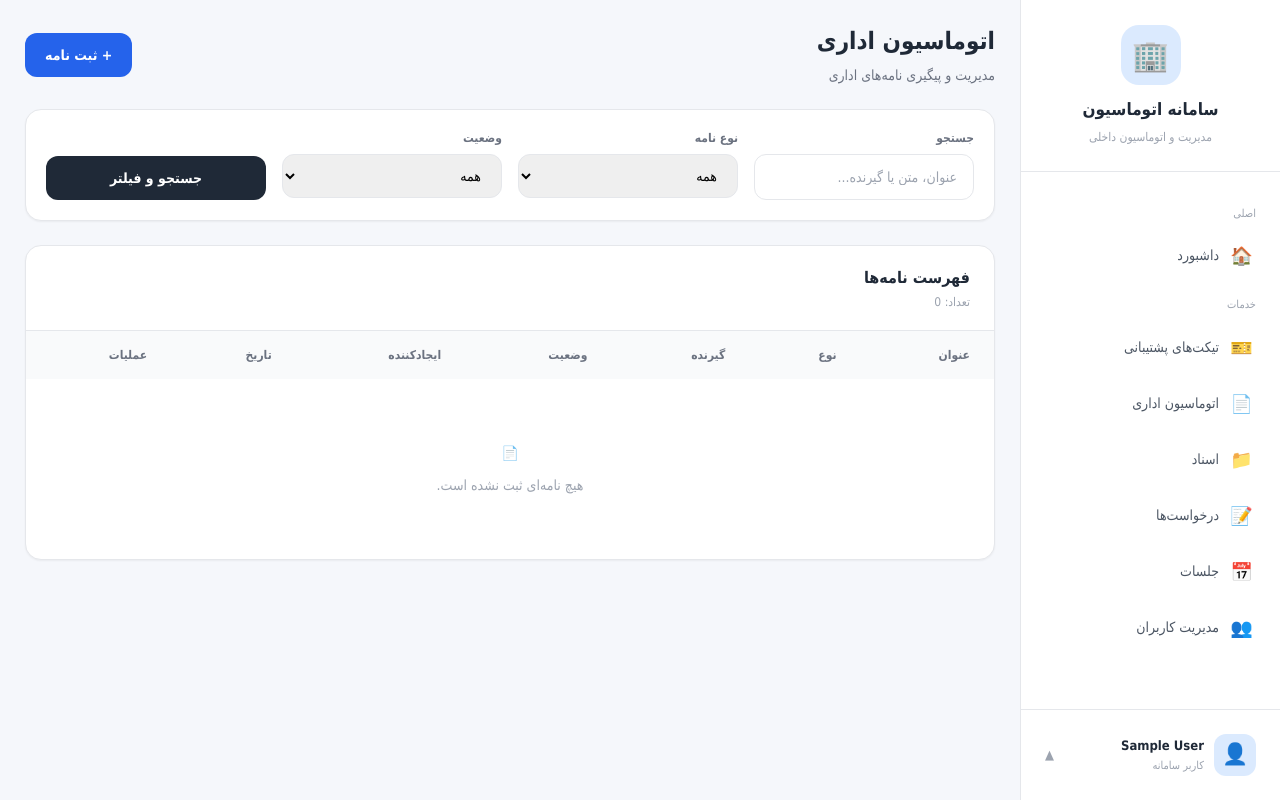
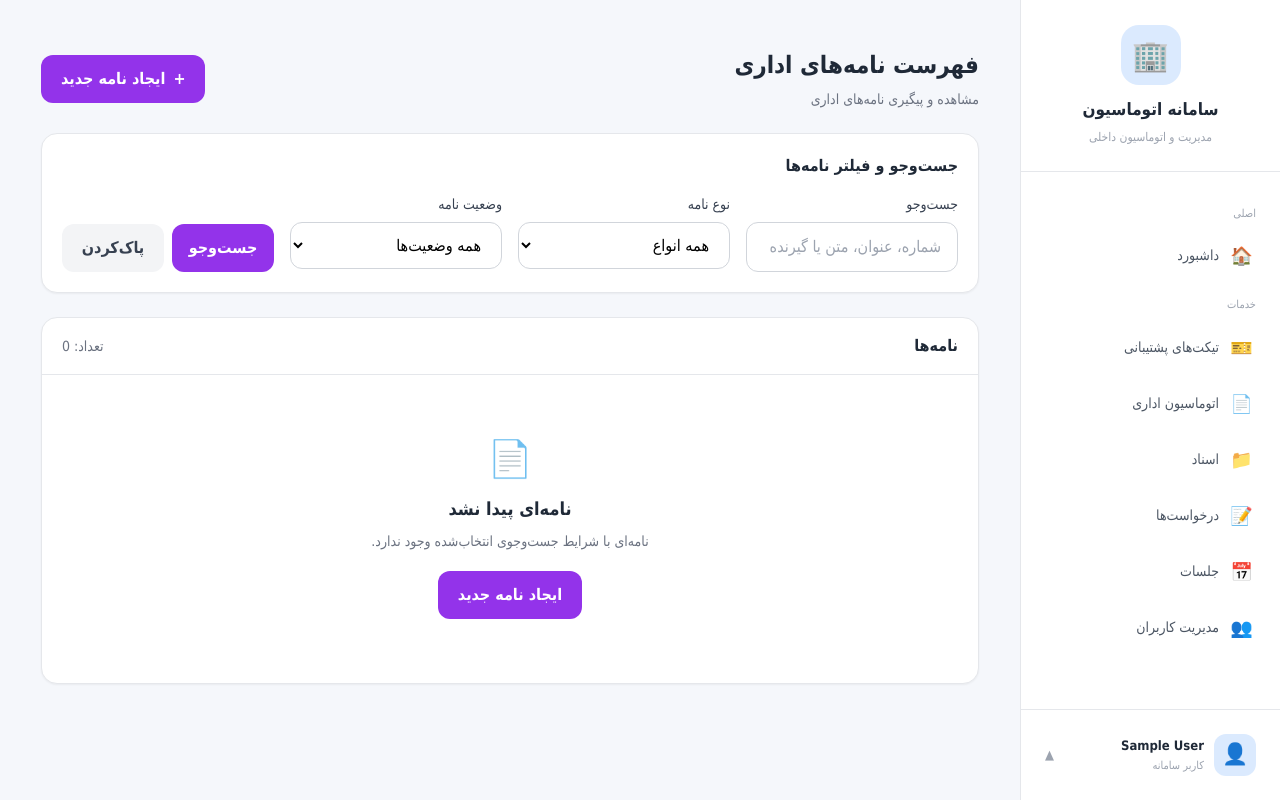
Before and after one commit to ticketit2026/automate-admin, a Django app: page /admin-automation/ in a window 1280 px wide. Run offline with Django 5.2, Linux system fonts and the light colour scheme; the visitor is signed in with stand-in values (Sample User, id 1); data comes from the database, SQL or seed files in the repository; data that the repository does not hold is empty; some libraries are stand-ins or nearby versions.

Commit message:
Update letter_list.html

```diff
--- a/templates/admin_automation/letter_list.html
+++ b/templates/admin_automation/letter_list.html
@@ -1,191 +1,175 @@
+
 {% extends 'base.html' %}
 
 {% block title %}
-اتوماسیون اداری
+فهرست نامه‌های اداری
 {% endblock %}
 
 {% block content %}
 
-<div class="max-w-7xl mx-auto">
+<div class="max-w-7xl mx-auto px-4 py-6" dir="rtl">
 
-    <!-- Header -->
-
-    <div class="flex items-center justify-between mb-6">
+    <!-- سربرگ صفحه -->
+    <div class="flex flex-col sm:flex-row sm:items-center sm:justify-between gap-4 mb-6">
 
         <div>
-
             <h1 class="text-2xl font-bold text-gray-800">
-                اتوماسیون اداری
+                فهرست نامه‌های اداری
             </h1>
 
             <p class="text-sm text-gray-500 mt-2">
-                مدیریت و پیگیری نامه‌های اداری
+                مشاهده و پیگیری نامه‌های اداری
             </p>
-
         </div>
 
-
-        {% if request.user.is_superuser or request.user.has_perm %}
-
+        {% if can_create_letter %}
         <a
             href="{% url 'letter_create' %}"
-            class="bg-blue-600 hover:bg-blue-700 text-white px-5 py-3 rounded-xl text-sm font-semibold transition"
+            class="inline-flex items-center justify-center gap-2 bg-purple-600 hover:bg-purple-700 text-white px-5 py-3 rounded-xl font-semibold transition"
         >
-            + ثبت نامه
+            <span>+</span>
+            <span>ایجاد نامه جدید</span>
         </a>
-
         {% endif %}
 
     </div>
 
 
-    <!-- Messages -->
-
+    <!-- پیام‌های سیستم -->
     {% if messages %}
+    <div class="space-y-3 mb-6">
 
         {% for message in messages %}
-
-        <div class="mb-4 px-5 py-4 rounded-xl text-sm
+        <div
+            class="p-4 rounded-xl border
             {% if message.tags == 'error' %}
-                bg-red-50 border border-red-200 text-red-700
+                bg-red-50 text-red-700 border-red-200
+            {% elif message.tags == 'success' %}
+                bg-green-50 text-green-700 border-green-200
+            {% elif message.tags == 'warning' %}
+                bg-yellow-50 text-yellow-800 border-yellow-200
             {% else %}
-                bg-green-50 border border-green-200 text-green-700
-            {% endif %}
-        ">
-
+                bg-blue-50 text-blue-700 border-blue-200
+            {% endif %}"
+        >
             {{ message }}
-
         </div>
-
         {% endfor %}
 
+    </div>
     {% endif %}
 
 
-    <!-- Search & Filter -->
+    <!-- جست‌وجو و فیلتر -->
+    <div class="bg-white border border-gray-200 rounded-2xl shadow-sm p-5 mb-6">
 
-    <div class="bg-white rounded-2xl border border-gray-200 shadow-sm p-5 mb-6">
+        <h2 class="font-bold text-gray-800 mb-4">
+            جست‌وجو و فیلتر نامه‌ها
+        </h2>
 
-        <form method="get">
+        <form method="get" action="{% url 'letter_list' %}">
 
-            <div class="grid grid-cols-1 md:grid-cols-4 gap-4">
+            <div class="grid grid-cols-1 md:grid-cols-2 xl:grid-cols-4 gap-4">
 
-
-                <!-- Search -->
-
+                <!-- جست‌وجو -->
                 <div>
-
-                    <label class="block text-xs font-semibold text-gray-500 mb-2">
-                        جستجو
+                    <label
+                        for="search"
+                        class="block text-sm font-medium text-gray-700 mb-2"
+                    >
+                        جست‌وجو
                     </label>
 
                     <input
                         type="text"
+                        id="search"
                         name="search"
                         value="{{ search }}"
-                        placeholder="عنوان، متن یا گیرنده..."
-                        class="w-full border border-gray-200 rounded-xl px-4 py-3 text-sm"
+                        placeholder="شماره، عنوان، متن یا گیرنده"
+                        class="w-full border border-gray-300 rounded-xl px-4 py-3 focus:outline-none focus:ring-2 focus:ring-purple-500"
                     >
-
                 </div>
 
 
-                <!-- Type -->
-
+                <!-- نوع نامه -->
                 <div>
-
-                    <label class="block text-xs font-semibold text-gray-500 mb-2">
+                    <label
+                        for="document_type"
+                        class="block text-sm font-medium text-gray-700 mb-2"
+                    >
                         نوع نامه
                     </label>
 
                     <select
+                        id="document_type"
                         name="document_type"
-                        class="w-full border border-gray-200 rounded-xl px-4 py-3 text-sm"
+                        class="w-full border border-gray-300 rounded-xl px-4 py-3 bg-white focus:outline-none focus:ring-2 focus:ring-purple-500"
                     >
+                        <option value="">همه انواع</option>
 
-                        <option value="">
-                            همه
+                        {% for value, label in letters.model.DOCUMENT_TYPE_CHOICES %}
+                        <option
+                            value="{{ value }}"
+                            {% if document_type == value %}selected{% endif %}
+                        >
+                            {{ label }}
                         </option>
-
-                        <option
-                            value="in"
-                            {% if selected_document_type == 'in' %}selected{% endif %}
-                        >
-                            وارده
-                        </option>
-
-                        <option
-                            value="out"
-                            {% if selected_document_type == 'out' %}selected{% endif %}
-                        >
-                            صادره
-                        </option>
-
-                        <option
-                            value="internal"
-                            {% if selected_document_type == 'internal' %}selected{% endif %}
-                        >
-                            داخلی
-                        </option>
-
+                        {% endfor %}
                     </select>
-
                 </div>
 
 
-                <!-- Status -->
-
+                <!-- وضعیت -->
                 <div>
-
-                    <label class="block text-xs font-semibold text-gray-500 mb-2">
-                        وضعیت
+                    <label
+                        for="status"
+                        class="block text-sm font-medium text-gray-700 mb-2"
+                    >
+                        وضعیت نامه
                     </label>
 
                     <select
+                        id="status"
                         name="status"
-                        class="w-full border border-gray-200 rounded-xl px-4 py-3 text-sm"
+                        class="w-full border border-gray-300 rounded-xl px-4 py-3 bg-white focus:outline-none focus:ring-2 focus:ring-purple-500"
                     >
+                        <option value="">همه وضعیت‌ها</option>
 
-                        <option value="">
-                            همه
-                        </option>
-
-                        <option
-                            value="draft"
-                            {% if selected_status == 'draft' %}selected{% endif %}
-                        >
+                        <option value="draft" {% if status == 'draft' %}selected{% endif %}>
                             پیش‌نویس
                         </option>
 
-                        <option
-                            value="sent"
-                            {% if selected_status == 'sent' %}selected{% endif %}
-                        >
-                            ارسال شده
+                        <option value="pending" {% if status == 'pending' %}selected{% endif %}>
+                            در انتظار بررسی
                         </option>
 
-                        <option
-                            value="received"
-                            {% if selected_status == 'received' %}selected{% endif %}
-                        >
-                            دریافت شده
+                        <option value="approved" {% if status == 'approved' %}selected{% endif %}>
+                            تأیید شده
                         </option>
 
+                        <option value="rejected" {% if status == 'rejected' %}selected{% endif %}>
+                            رد شده
+                        </option>
                     </select>
-
                 </div>
 
 
-                <!-- Button -->
-
-                <div class="flex items-end">
+                <!-- دکمه‌ها -->
+                <div class="flex items-end gap-2">
 
                     <button
                         type="submit"
-                        class="w-full bg-gray-800 hover:bg-gray-900 text-white px-5 py-3 rounded-xl text-sm font-semibold"
+                        class="flex-1 bg-purple-600 hover:bg-purple-700 text-white px-4 py-3 rounded-xl font-semibold transition"
                     >
-                        جستجو و فیلتر
+                        جست‌وجو
                     </button>
+
+                    <a
+                        href="{% url 'letter_list' %}"
+                        class="flex-1 text-center bg-gray-100 hover:bg-gray-200 text-gray-700 px-4 py-3 rounded-xl font-semibold transition"
+                    >
+                        پاک‌کردن
+                    </a>
 
                 </div>
 
@@ -196,60 +180,62 @@
     </div>
 
 
-    <!-- Table -->
+    <!-- جدول نامه‌ها -->
+    <div class="bg-white border border-gray-200 rounded-2xl shadow-sm overflow-hidden">
 
-    <div class="bg-white rounded-2xl border border-gray-200 shadow-sm overflow-hidden">
-
-        <div class="px-6 py-5 border-b border-gray-200">
+        <div class="px-5 py-4 border-b border-gray-200 flex items-center justify-between">
 
             <h2 class="font-bold text-gray-800">
-                فهرست نامه‌ها
+                نامه‌ها
             </h2>
 
-            <p class="text-xs text-gray-400 mt-1">
+            <span class="text-sm text-gray-500">
                 تعداد:
                 {{ letters|length }}
-            </p>
+            </span>
 
         </div>
 
+        {% if letters %}
 
         <div class="overflow-x-auto">
 
-            <table class="w-full text-sm">
+            <table class="w-full text-sm text-right">
 
-                <thead class="bg-gray-50">
+                <thead class="bg-gray-50 text-gray-600">
 
                     <tr>
+                        <th class="px-5 py-4 font-semibold whitespace-nowrap">
+                            شماره نامه
+                        </th>
 
-                        <th class="px-6 py-4 text-right text-xs text-gray-500">
+                        <th class="px-5 py-4 font-semibold whitespace-nowrap">
                             عنوان
                         </th>
 
-                        <th class="px-6 py-4 text-right text-xs text-gray-500">
-                            نوع
+                        <th class="px-5 py-4 font-semibold whitespace-nowrap">
+                            نوع نامه
                         </th>
 
-                        <th class="px-6 py-4 text-right text-xs text-gray-500">
-                            گیرنده
+                        <th class="px-5 py-4 font-semibold whitespace-nowrap">
+                            ایجادکننده
                         </th>
 
-                        <th class="px-6 py-4 text-right text-xs text-gray-500">
+                        <th class="px-5 py-4 font-semibold whitespace-nowrap">
+                            ارجاع‌شده به
+                        </th>
+
+                        <th class="px-5 py-4 font-semibold whitespace-nowrap">
                             وضعیت
                         </th>
 
-                        <th class="px-6 py-4 text-right text-xs text-gray-500">
-                            ایجادکننده
+                        <th class="px-5 py-4 font-semibold whitespace-nowrap">
+                            تاریخ ثبت
                         </th>
 
-                        <th class="px-6 py-4 text-right text-xs text-gray-500">
-                            تاریخ
-                        </th>
-
-                        <th class="px-6 py-4 text-right text-xs text-gray-500">
+                        <th class="px-5 py-4 font-semibold whitespace-nowrap">
                             عملیات
                         </th>
-
                     </tr>
 
                 </thead>
@@ -259,36 +245,87 @@
 
                     {% for letter in letters %}
 
-                    <tr class="hover:bg-gray-50">
+                    <tr class="hover:bg-gray-50 transition">
+
+                        <!-- شماره نامه -->
+                        <td class="px-5 py-4 whitespace-nowrap text-gray-700">
+                            {{ letter.letter_number|default:"—" }}
+                        </td>
 
 
-                        <td class="px-6 py-4">
+                        <!-- عنوان -->
+                        <td class="px-5 py-4 min-w-48">
 
                             <div class="font-semibold text-gray-800">
                                 {{ letter.title }}
                             </div>
 
+                            {% if letter.sent_to %}
+                            <div class="text-xs text-gray-500 mt-1">
+                                گیرنده: {{ letter.sent_to }}
+                            </div>
+                            {% endif %}
+
                         </td>
 
 
-                        <td class="px-6 py-4">
+                        <!-- نوع نامه -->
+                        <td class="px-5 py-4 whitespace-nowrap text-gray-600">
+                            {{ letter.get_document_type_display|default:letter.document_type }}
+                        </td>
 
-                            {% if letter.document_type == 'in' %}
 
-                                <span class="bg-blue-50 text-blue-600 px-3 py-1.5 rounded-lg text-xs font-semibold">
-                                    وارده
+                        <!-- ایجادکننده -->
+                        <td class="px-5 py-4 whitespace-nowrap text-gray-600">
+                            {% if letter.created_by %}
+                                {{ letter.created_by.get_full_name|default:letter.created_by.username }}
+                            {% else %}
+                                —
+                            {% endif %}
+                        </td>
+
+
+                        <!-- ارجاع‌شده به -->
+                        <td class="px-5 py-4 whitespace-nowrap text-gray-600">
+                            {% if letter.assigned_to %}
+                                {{ letter.assigned_to.get_full_name|default:letter.assigned_to.username }}
+                            {% else %}
+                                —
+                            {% endif %}
+                        </td>
+
+
+                        <!-- وضعیت -->
+                        <td class="px-5 py-4 whitespace-nowrap">
+
+                            {% if letter.status == 'draft' %}
+
+                                <span class="inline-flex px-3 py-1 rounded-full text-xs font-semibold bg-gray-100 text-gray-700">
+                                    پیش‌نویس
                                 </span>
 
-                            {% elif letter.document_type == 'out' %}
+                            {% elif letter.status == 'pending' %}
 
-                                <span class="bg-purple-50 text-purple-600 px-3 py-1.5 rounded-lg text-xs font-semibold">
-                                    صادره
+                                <span class="inline-flex px-3 py-1 rounded-full text-xs font-semibold bg-yellow-100 text-yellow-800">
+                                    در انتظار بررسی
+                                </span>
+
+                            {% elif letter.status == 'approved' %}
+
+                                <span class="inline-flex px-3 py-1 rounded-full text-xs font-semibold bg-green-100 text-green-800">
+                                    تأیید شده
+                                </span>
+
+                            {% elif letter.status == 'rejected' %}
+
+                                <span class="inline-flex px-3 py-1 rounded-full text-xs font-semibold bg-red-100 text-red-800">
+                                    رد شده
                                 </span>
 
                             {% else %}
 
-                                <span class="bg-gray-100 text-gray-600 px-3 py-1.5 rounded-lg text-xs font-semibold">
-                                    داخلی
+                                <span class="inline-flex px-3 py-1 rounded-full text-xs font-semibold bg-gray-100 text-gray-700">
+                                    {{ letter.get_status_display|default:letter.status }}
                                 </span>
 
                             {% endif %}
@@ -296,86 +333,25 @@
                         </td>
 
 
-                        <td class="px-6 py-4 text-gray-600">
-                            {{ letter.sent_to }}
+                        <!-- تاریخ ثبت -->
+                        <td class="px-5 py-4 whitespace-nowrap text-gray-600">
+                            {% if letter.created_at %}
+                                {{ letter.created_at|date:"Y/m/d" }}
+                            {% else %}
+                                —
+                            {% endif %}
                         </td>
 
 
-                        <td class="px-6 py-4">
+                        <!-- عملیات -->
+                        <td class="px-5 py-4 whitespace-nowrap">
 
-                            {% if letter.status == 'draft' %}
-
-                                <span class="bg-yellow-50 text-yellow-700 px-3 py-1.5 rounded-lg text-xs font-semibold">
-                                    پیش‌نویس
-                                </span>
-
-                            {% elif letter.status == 'sent' %}
-
-                                <span class="bg-green-50 text-green-700 px-3 py-1.5 rounded-lg text-xs font-semibold">
-                                    ارسال شده
-                                </span>
-
-                            {% else %}
-
-                                <span class="bg-blue-50 text-blue-700 px-3 py-1.5 rounded-lg text-xs font-semibold">
-                                    دریافت شده
-                                </span>
-
-                            {% endif %}
-
-                        </td>
-
-
-                        <td class="px-6 py-4 text-gray-600">
-                            {{ letter.created_by.username }}
-                        </td>
-
-
-                        <td class="px-6 py-4 text-gray-500">
-                            {{ letter.created_at|date:"Y/m/d" }}
-                        </td>
-
-
-                        <td class="px-6 py-4">
-
-                            <div class="flex gap-2 flex-wrap">
-
-                                <a
-                                    href="{% url 'letter_detail' letter.id %}"
-                                    class="px-3 py-2 bg-blue-50 text-blue-600 hover:bg-blue-100 rounded-lg text-xs font-semibold"
-                                >
-                                    مشاهده
-                                </a>
-
-                                {% if request.user.is_superuser or request.user.has_perm %}
-                                <a
-                                    href="{% url 'letter_edit' letter.id %}"
-                                    class="px-3 py-2 bg-yellow-50 text-yellow-700 hover:bg-yellow-100 rounded-lg text-xs font-semibold"
-                                >
-                                    ویرایش
-                                </a>
-                                {% endif %}
-
-                            </div>
-
-                        </td>
-
-                    </tr>
-
-                    {% empty %}
-
-                    <tr>
-
-                        <td
-                            colspan="7"
-                            class="px-6 py-16 text-center text-gray-400"
-                        >
-
-                            📄
-
-                            <div class="mt-3">
-                                هیچ نامه‌ای ثبت نشده است.
-                            </div>
+                            <a
+                                href="{% url 'letter_detail' letter_id=letter.id %}"
+                                class="inline-flex items-center justify-center bg-blue-50 hover:bg-blue-100 text-blue-700 px-4 py-2 rounded-lg font-semibold transition"
+                            >
+                                مشاهده
+                            </a>
 
                         </td>
 
@@ -389,6 +365,36 @@
 
         </div>
 
+        {% else %}
+
+        <!-- حالت بدون نامه -->
+        <div class="py-16 px-6 text-center">
+
+            <div class="text-4xl mb-4">
+                📄
+            </div>
+
+            <h3 class="font-bold text-gray-800 text-lg">
+                نامه‌ای پیدا نشد
+            </h3>
+
+            <p class="text-sm text-gray-500 mt-2">
+                نامه‌ای با شرایط جست‌وجوی انتخاب‌شده وجود ندارد.
+            </p>
+
+            {% if can_create_letter %}
+            <a
+                href="{% url 'letter_create' %}"
+                class="inline-flex mt-5 bg-purple-600 hover:bg-purple-700 text-white px-5 py-3 rounded-xl font-semibold transition"
+            >
+                ایجاد نامه جدید
+            </a>
+            {% endif %}
+
+        </div>
+
+        {% endif %}
+
     </div>
 
 </div>
```
